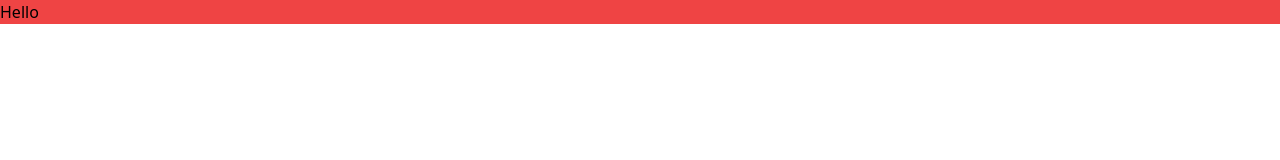
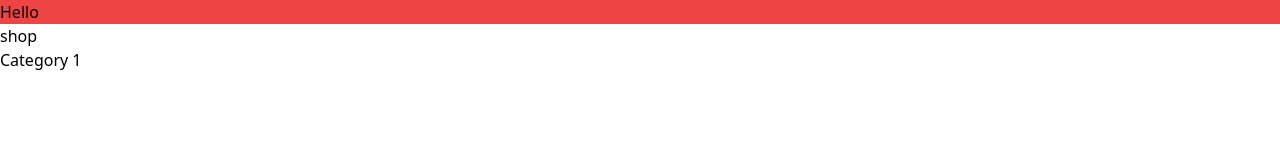
Before and after one commit to lhpellizzon/dibs-clothing, a React (Vite) app: page /shop/1 in a window 1280 px wide. Before the commit this address had no page. Shown: the top 160 px of the page. Built offline with nearby package versions, Linux system fonts and the light colour scheme.

Commit message:
Studing how the routing will be for the project

```diff
--- a/src/App.jsx
+++ b/src/App.jsx
@@ -1,17 +1,21 @@
 import Home from "./pages/Home";
 import Header from "./components/Header";
 import Category from "./pages/Category";
+import Shop from "./pages/Shop";
 import { BrowserRouter, Routes, Route } from "react-router-dom";
 
 function App() {
   return (
-    <BrowserRouter>
-      <Header />
+    <>
       <Routes>
-        <Route path="/" element={<Home />} />
-        <Route path="/category/:categoryName" element={<Category />} />
+        <Route path="/" element={<Header />}>
+          <Route index element={<Home />} />
+          <Route path="/shop" element={<Shop />}>
+            <Route path=":categoryName" element={<Category />} />
+          </Route>
+        </Route>
       </Routes>
-    </BrowserRouter>
+    </>
   );
 }
 
--- a/src/components/CategoryItemList.jsx
+++ b/src/components/CategoryItemList.jsx
@@ -9,13 +9,17 @@ function CategoryItemList({ categoryName, id, imageUrl }) {
         style={{ backgroundImage: `url(${imageUrl})` }}
       ></div>
 
-      <div
+      <a
         className="category-text"
-        onClick={() => navigate(`/category/${categoryName}`)}
+        tabIndex="0"
+        onKeyDown={(e) =>
+          e.key === "Enter" && navigate(`/shop/${categoryName}`)
+        }
+        onClick={() => navigate(`/shop/${categoryName}`)}
       >
         <h2>{categoryName}</h2>
         <p>Shop Now</p>
-      </div>
+      </a>
     </div>
   );
 }
--- a/src/components/Header.jsx
+++ b/src/components/Header.jsx
@@ -1,10 +1,15 @@
+import { Outlet } from "react-router-dom";
+
 function Header() {
   return (
-    <nav className="nav-container">
-      <div className="bg-red-500">
-        <h1 className="">Hello </h1>
-      </div>
-    </nav>
+    <>
+      <nav className="nav-container">
+        <div className="bg-red-500">
+          <h1 className="">Hello </h1>
+        </div>
+      </nav>
+      <Outlet />
+    </>
   );
 }
 
--- a/src/main.jsx
+++ b/src/main.jsx
@@ -1,6 +1,10 @@
-import React from "react";
+import { BrowserRouter } from "react-router-dom";
 import ReactDOM from "react-dom/client";
 import App from "./App";
 import "./index.css";
 
-ReactDOM.createRoot(document.getElementById("root")).render(<App />);
+ReactDOM.createRoot(document.getElementById("root")).render(
+  <BrowserRouter>
+    <App />
+  </BrowserRouter>
+);
--- /dev/null
+++ b/src/pages/Shop.jsx
@@ -0,0 +1,12 @@
+import { Outlet } from "react-router-dom";
+
+function Shop() {
+  return (
+    <>
+      <h1>shop</h1>
+      <Outlet />
+    </>
+  );
+}
+
+export default Shop;
```
